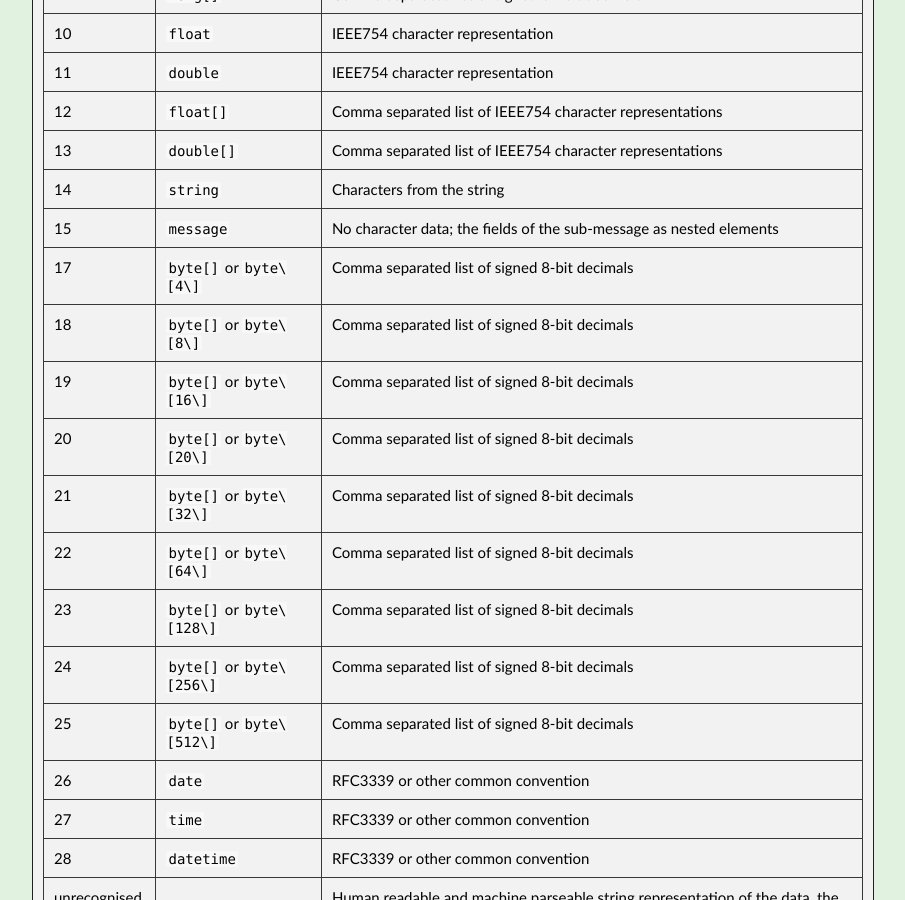
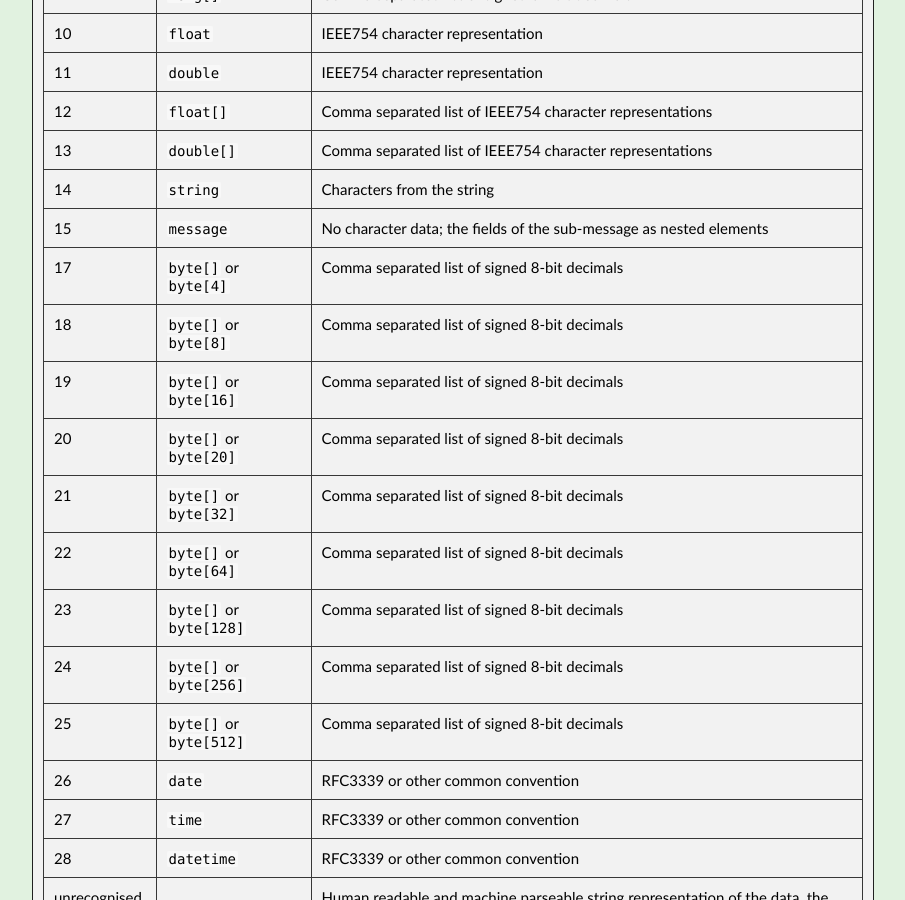
Before and after one commit to FudgeMsg/fudgemsg.github.io, a Jekyll site: the page built from docs/xml.md, in a window 1280 px wide and 900 px high, scrolled down 1637 px. Shown: the whole window, without its empty margins (187-1092 px from the left). Built offline with Jekyll 4.4.1, drawn with Linux system fonts in a browser that asks for light colours.

```diff
--- a/docs/xml.md
+++ b/docs/xml.md
@@ -74,15 +74,15 @@ for binary data or strings that contain Unicode characters. If no encoding is sp
 | 13 | `double[]` | Comma separated list of IEEE754 character representations |
 | 14 | `string` | Characters from the string |
 | 15 | `message` | No character data; the fields of the sub-message as nested elements |
-| 17 | `byte[]` or `byte\[4\]` | Comma separated list of signed 8-bit decimals |
-| 18 | `byte[]` or `byte\[8\]` | Comma separated list of signed 8-bit decimals |
-| 19 | `byte[]` or `byte\[16\]` | Comma separated list of signed 8-bit decimals |
-| 20 | `byte[]` or `byte\[20\]` | Comma separated list of signed 8-bit decimals |
-| 21 | `byte[]` or `byte\[32\]` | Comma separated list of signed 8-bit decimals |
-| 22 | `byte[]` or `byte\[64\]` | Comma separated list of signed 8-bit decimals |
-| 23 | `byte[]` or `byte\[128\]` | Comma separated list of signed 8-bit decimals |
-| 24 | `byte[]` or `byte\[256\]` | Comma separated list of signed 8-bit decimals |
-| 25 | `byte[]` or `byte\[512\]` | Comma separated list of signed 8-bit decimals |
+| 17 | `byte[]` or `byte[4]` | Comma separated list of signed 8-bit decimals |
+| 18 | `byte[]` or `byte[8]` | Comma separated list of signed 8-bit decimals |
+| 19 | `byte[]` or `byte[16]` | Comma separated list of signed 8-bit decimals |
+| 20 | `byte[]` or `byte[20]` | Comma separated list of signed 8-bit decimals |
+| 21 | `byte[]` or `byte[32]` | Comma separated list of signed 8-bit decimals |
+| 22 | `byte[]` or `byte[64]` | Comma separated list of signed 8-bit decimals |
+| 23 | `byte[]` or `byte[128]` | Comma separated list of signed 8-bit decimals |
+| 24 | `byte[]` or `byte[256]` | Comma separated list of signed 8-bit decimals |
+| 25 | `byte[]` or `byte[512]` | Comma separated list of signed 8-bit decimals |
 | 26 | `date` | RFC3339 or other common convention |
 | 27 | `time` | RFC3339 or other common convention |
 | 28 | `datetime` | RFC3339 or other common convention |
```
Also changed, not shown: docs/json.md (added, +64 -0 lines).
